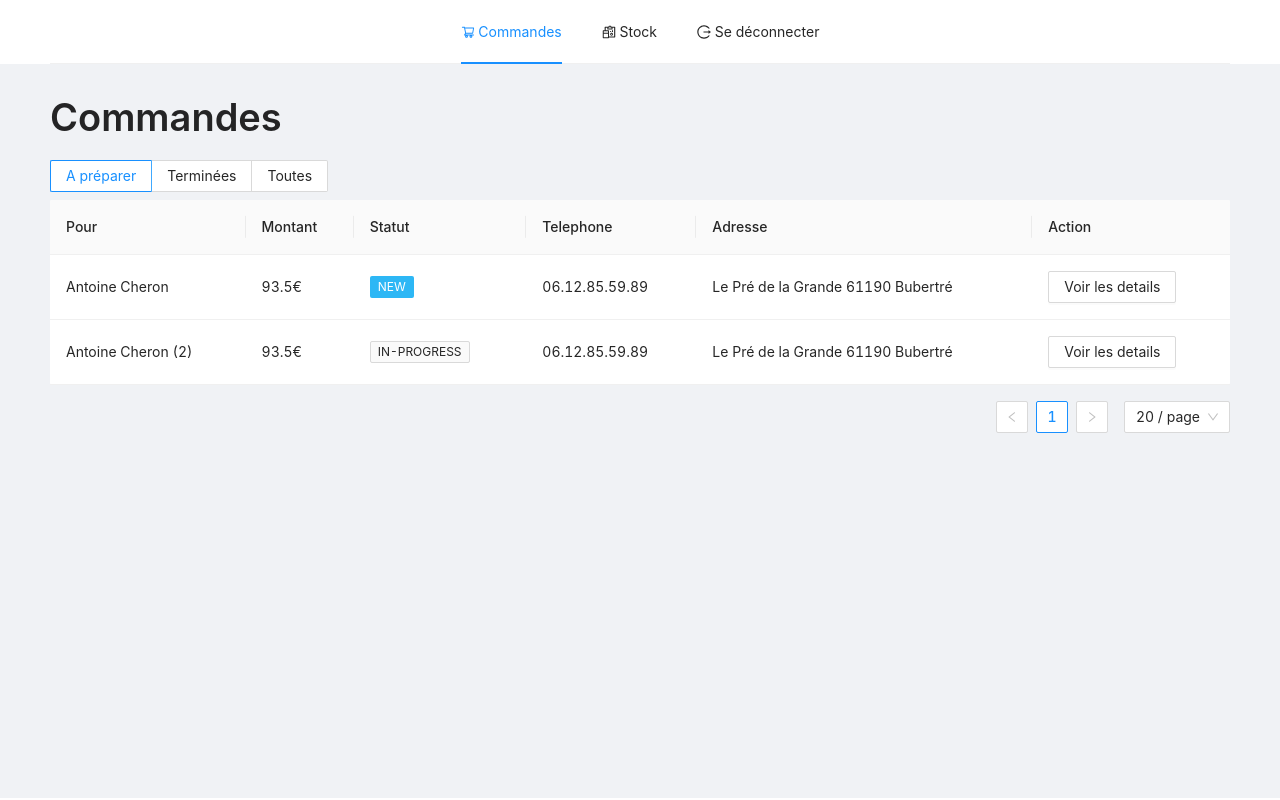
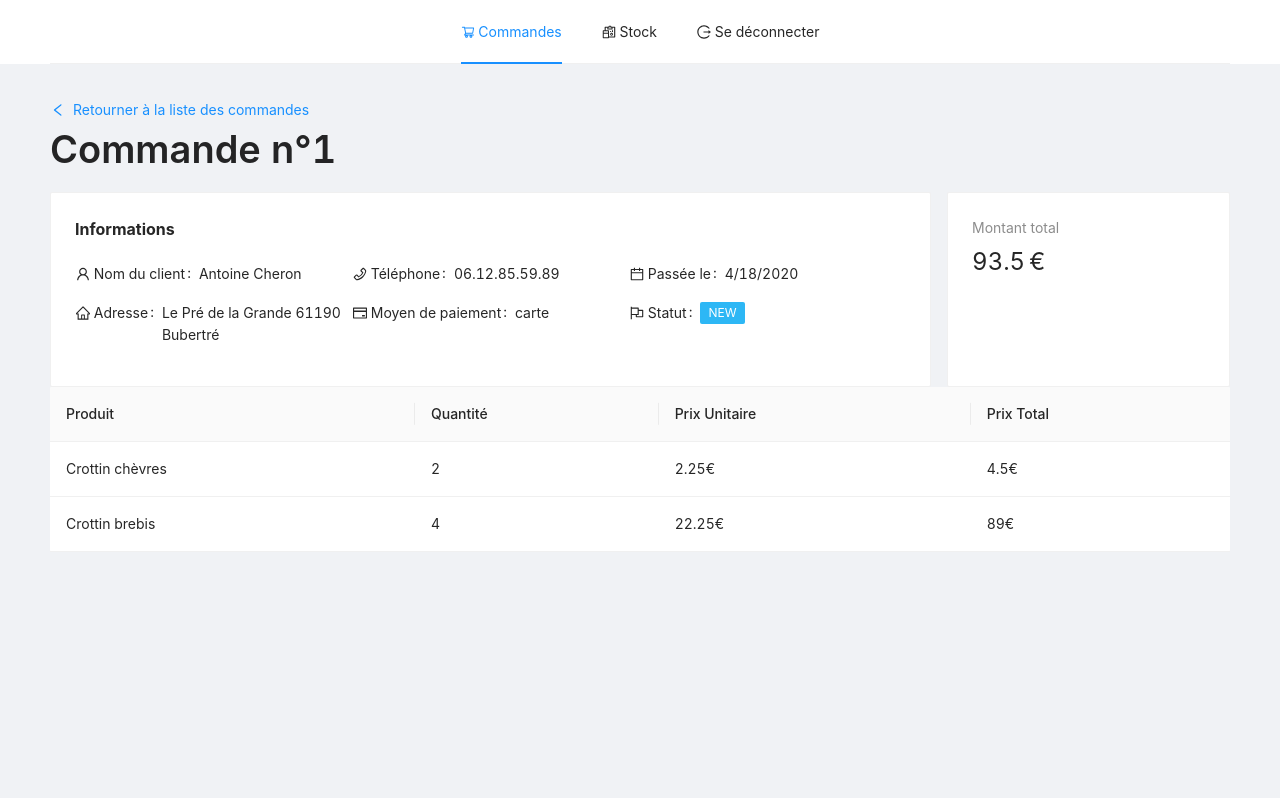
Before and after one commit to AntoineCheron/commander-a-la-ferme, a React (Create React App) app in the folder client/: page /commande/1 in a window 1280 px wide. Before the commit this address led to /. Built offline with nearby package versions, Linux system fonts and the light colour scheme.

Commit message:
Add a page to show the details of an order

```diff
--- a/client/src/AppRouter.tsx
+++ b/client/src/AppRouter.tsx
@@ -1,7 +1,8 @@
 import React from 'react'
-import { Redirect, Route, Switch } from 'react-router-dom'
+import { Redirect, Route, Switch, useParams } from 'react-router-dom'
 
 import Inventory from './pages/Inventory'
+import Order from './pages/Order'
 import Orders from './pages/Orders'
 import Login from './pages/Login'
 import Logout from './pages/Logout'
@@ -11,6 +12,7 @@ const AppRouter = () => {
     <Switch>
       <Route path="/" exact component={Orders} />
       <Route path="/commandes" component={Orders} />
+      <Route path="/commande/:orderId" exact component={Order} />
       <Route path="/stock" exact component={Inventory} />
       <Route path="/login" exact component={Login} />
       <Route path="/logout" exact component={Logout} />
--- a/client/src/components/Navbar.tsx
+++ b/client/src/components/Navbar.tsx
@@ -13,14 +13,11 @@ const Navbar: FunctionComponent<{}> = () => {
   const history = useHistory()
   const current = useMemo(() => {
     const currentPath = window.location.pathname.slice(1)
-    if (currentPath === '') {
+    if (currentPath === '' || currentPath.includes('commande')) {
       return 'commandes'
+    } else {
+      return currentPath
     }
-
-    const indexOfSlash = currentPath.indexOf('/')
-    return indexOfSlash === -1
-      ? currentPath
-      : currentPath.slice(0, currentPath.indexOf('/'))
   }, [window.location.pathname])
 
   return (
--- /dev/null
+++ b/client/src/components/OrderDetails.tsx
@@ -0,0 +1,47 @@
+import React, { FunctionComponent } from 'react'
+import { Card, Descriptions, Col, Row, Statistic, Tag, Typography } from 'antd'
+import { CalendarOutlined, CreditCardOutlined, FlagOutlined, HomeOutlined, MailOutlined, PhoneOutlined, UserOutlined } from '@ant-design/icons'
+
+import { Order, statusColor } from '../models'
+import OrderedItemsList from './OrderedItemsList'
+
+const { Title, Text } = Typography
+
+const OrderDetails: FunctionComponent<{ order: Order }> = ({ order }) => {
+  const orderPrice = order.items.map(item => item.price * item.amount).reduce((sum, value) => sum + value, 0)
+
+  return <>
+    <Title>Commande n°{order.id}</Title>
+
+    <Row gutter={[16, 16]}>
+      <Col span={18}>
+        <Card>
+          <Descriptions title="Informations">
+            <Descriptions.Item label={<Text><UserOutlined /> Nom du client</Text>}>{order.fullname}</Descriptions.Item>
+            <Descriptions.Item label={<Text><PhoneOutlined /> Téléphone</Text>}>{order.telephone}</Descriptions.Item>
+            {order.email && <Descriptions.Item label={<Text><MailOutlined /> Email</Text>}>{order.email}</Descriptions.Item>}
+            <Descriptions.Item label={<Text><CalendarOutlined /> Passée le</Text>}>{order.passedOn.toLocaleDateString()}</Descriptions.Item>
+            <Descriptions.Item label={<Text><HomeOutlined /> Adresse</Text>}>{order.address}</Descriptions.Item>
+            <Descriptions.Item label={<Text><CreditCardOutlined /> Moyen de paiement</Text>}>{order.paymentMethod}</Descriptions.Item>
+            <Descriptions.Item label={<Text><FlagOutlined /> Statut</Text>}><Tag color={statusColor[order.status]}>{order.status.toUpperCase()}</Tag></Descriptions.Item>
+          </Descriptions>
+        </Card>
+
+      </Col>
+
+      <Col span={6}>
+        <Card style={{ height: '100%' }}>
+          <Statistic title="Montant total" value={orderPrice} suffix="€" />
+        </Card>
+      </Col>
+    </Row>
+
+    <Row gutter={[16, 16]}>
+      <Col span={24}>
+        <OrderedItemsList items={order.items} />
+      </Col>
+    </Row>
+  </>
+}
+
+export default OrderDetails
--- /dev/null
+++ b/client/src/components/OrderedItemsList.tsx
@@ -0,0 +1,46 @@
+import React, { FunctionComponent } from 'react'
+import { Table, Typography } from 'antd'
+
+import { OrderedItem } from '../models'
+
+const { Text } = Typography
+
+type OrderedItemsListProps = { items: OrderedItem[] }
+
+const OrderedItemsList: FunctionComponent<OrderedItemsListProps> = ({ items }) => {
+  const itemsWithTotal = items.map(item => {
+    const total = item.price * item.amount
+    return { ...item, total }
+  })
+
+  const columns = [
+    {
+      title: 'Produit',
+      dataIndex: 'title',
+      key: 'title'
+    },
+    {
+      title: 'Quantité',
+      dataIndex: 'amount',
+      key: 'amount'
+    },
+    {
+      title: 'Prix Unitaire',
+      key: 'price',
+      dataIndex: 'price',
+      render: (text: string) => <Text>{text}€</Text>
+    },
+    {
+      title: 'Prix Total',
+      dataIndex: 'total',
+      key: 'total',
+      render: (text: string) => <Text>{text}€</Text>
+    }
+  ];
+
+  return <>
+    <Table columns={columns} dataSource={itemsWithTotal} pagination={false} />
+  </>
+}
+
+export default OrderedItemsList
--- a/client/src/components/OrdersList.tsx
+++ b/client/src/components/OrdersList.tsx
@@ -2,22 +2,18 @@ import React, { FunctionComponent } from 'react'
 import { Button, Table, Tag, Typography } from 'antd'
 
 import { Order, OrderStatus, statusColor } from '../models'
+import { useHistory } from 'react-router-dom'
 
 const { Text } = Typography
 
 type OrdersListProps = { orders: Order[] }
 
 const OrdersList: FunctionComponent<OrdersListProps> = ({ orders }) => {
-
+  const history = useHistory()
   const ordersWithTotal = orders.map(order => {
     const total = order.items.map(item => item.price * item.amount).reduce((sum, value) => sum + value, 0)
     return { ...order, total }
   })
-
-  return <>
-    <Table columns={columns} dataSource={ordersWithTotal} pagination={{ showSizeChanger: true, defaultPageSize: 20 }} />
-  </>
-}
 
   const columns = [
     {
@@ -54,10 +50,15 @@ const columns = [
       key: 'action',
       render: (text: any, record: Order) => (
         <span>
-        <Button>Voir les details</Button>
+          <Button onClick={() => history.push(`/commande/${record.id}`)}>Voir les details</Button>
         </span>
       ),
     },
   ];
 
+  return <>
+    <Table columns={columns} dataSource={ordersWithTotal} pagination={{ showSizeChanger: true, defaultPageSize: 20 }} />
+  </>
+}
+
 export default OrdersList
--- /dev/null
+++ b/client/src/hooks.ts
@@ -0,0 +1,6 @@
+import { useLocation } from 'react-router-dom'
+import qs from 'qs'
+
+export function useQuery () {
+  return qs.parse(useLocation().search.substring(1))
+}
--- a/client/src/models.ts
+++ b/client/src/models.ts
@@ -13,6 +13,7 @@ export type BaseInventoryItem = {
 }
 
 export type Order = {
+  id: string
   fullname: string
   telephone: string
   email?: string
--- /dev/null
+++ b/client/src/pages/Order.tsx
@@ -0,0 +1,30 @@
+import React, { FunctionComponent } from 'react'
+import { useHistory, useParams } from 'react-router-dom'
+import { Button, Result, Typography } from 'antd'
+import { LeftOutlined } from '@ant-design/icons'
+
+import AppLayout from '../components/AppLayout'
+import OrderService from '../services/OrderService'
+import OrderDetails from '../components/OrderDetails'
+
+const Order: FunctionComponent<{}> = () => {
+  const history = useHistory()
+  const { orderId } = useParams<{ orderId: string }>()
+  const order = OrderService.findById(orderId)
+
+  return <AppLayout>
+    <Button type="link" icon={<LeftOutlined />} onClick={() => history.goBack()} style={{ paddingLeft: 0 }}>Retourner à la liste des commandes</Button>
+    {
+      order !== undefined
+        ? <OrderDetails order={order} />
+        : <Result
+          status="404"
+          title="Commande non trouvée"
+          subTitle="Désolé, nous n'avons pas trouvé cette commande."
+          extra={<Button type="primary" onClick={() => history.goBack()}>Retourner à la page précédente</Button>}
+        />
+    }
+  </AppLayout>
+}
+
+export default Order
--- a/client/src/pages/Orders.tsx
+++ b/client/src/pages/Orders.tsx
@@ -1,11 +1,11 @@
 import React, { FunctionComponent } from 'react'
-import { Route, RouteComponentProps, Switch, useHistory } from 'react-router-dom'
+import { Route, RouteComponentProps, Switch, useHistory, useParams, Redirect } from 'react-router-dom'
 import { Radio, Typography } from 'antd'
 
 import AppLayout from '../components/AppLayout'
 import OrdersList from '../components/OrdersList'
-import { Order } from '../models'
 import { RadioChangeEvent } from 'antd/lib/radio'
+import OrderService from '../services/OrderService'
 
 const { Title } = Typography
 
@@ -26,12 +26,14 @@ const OrdersPage: FunctionComponent<RouteComponentProps> = ({ match }) => {
           <Orders activeKey="all" />
         </Route>
 
+        <Route path={`${match.url}`} ><Redirect to={`${match.url}`} /></Route>
       </Switch>
     </AppLayout>)
 }
 
 const Orders: FunctionComponent<{ statusFilter?: string[], activeKey?: string }> = ({ statusFilter, activeKey }) => {
   const history = useHistory()
+  const orders = OrderService.getAll()
   const filteredOrders = orders.filter(order => statusFilter === undefined || statusFilter.includes(order.status))
 
   const handleModeChange = (e: RadioChangeEvent) => {
@@ -51,55 +53,4 @@ const Orders: FunctionComponent<{ statusFilter?: string[], activeKey?: string }>
   </>
 }
 
-const orders: Order[] = [
-  {
-    fullname: 'Antoine Cheron',
-    telephone: '06.12.85.59.89',
-    address: 'Le Pré de la Grande 61190 Bubertré',
-    paymentMethod: 'carte',
-    status: 'new',
-    passedOn: new Date(Date.now()),
-    items: [
-      {
-        id: '1',
-        title: 'Crottin chèvres',
-        category: 'Catégorie 1',
-        price: 2.25,
-        amount: 2
-      },
-      {
-        id: '2',
-        title: 'Crottin brebis',
-        category: 'Catégorie 2',
-        price: 22.25,
-        amount: 4
-      }
-    ]
-  },
-  {
-    fullname: 'Antoine Cheron (2)',
-    telephone: '06.12.85.59.89',
-    address: 'Le Pré de la Grande 61190 Bubertré',
-    paymentMethod: 'carte',
-    status: 'in-progress',
-    passedOn: new Date(Date.now()),
-    items: [
-      {
-        id: '1',
-        title: 'Crottin chèvres',
-        category: 'Catégorie 1',
-        price: 2.25,
-        amount: 2
-      },
-      {
-        id: '2',
-        title: 'Crottin brebis',
-        category: 'Catégorie 2',
-        price: 22.25,
-        amount: 4
-      }
-    ]
-  }
-]
-
 export default OrdersPage
--- /dev/null
+++ b/client/src/services/OrderService.ts
@@ -0,0 +1,64 @@
+import { Order } from '../models'
+
+export default class OrderService {
+  private static orders: Order[] = [
+    {
+      id: '1',
+      fullname: 'Antoine Cheron',
+      telephone: '06.12.85.59.89',
+      address: 'Le Pré de la Grande 61190 Bubertré',
+      paymentMethod: 'carte',
+      status: 'new',
+      passedOn: new Date(Date.now()),
+      items: [
+        {
+          id: '1',
+          title: 'Crottin chèvres',
+          category: 'Catégorie 1',
+          price: 2.25,
+          amount: 2
+        },
+        {
+          id: '2',
+          title: 'Crottin brebis',
+          category: 'Catégorie 2',
+          price: 22.25,
+          amount: 4
+        }
+      ]
+    },
+    {
+      id: '2',
+      fullname: 'Antoine Cheron (2)',
+      telephone: '06.12.85.59.89',
+      address: 'Le Pré de la Grande 61190 Bubertré',
+      paymentMethod: 'carte',
+      status: 'in-progress',
+      passedOn: new Date(Date.now()),
+      items: [
+        {
+          id: '1',
+          title: 'Crottin chèvres',
+          category: 'Catégorie 1',
+          price: 2.25,
+          amount: 2
+        },
+        {
+          id: '2',
+          title: 'Crottin brebis',
+          category: 'Catégorie 2',
+          price: 22.25,
+          amount: 4
+        }
+      ]
+    }
+  ]
+
+  static getAll (): Order[] {
+    return OrderService.orders
+  }
+
+  static findById (id: string): Order | undefined {
+    return OrderService.orders.find(order => order.id === id)
+  }
+}
```
Also changed, not shown: client/package.json (+6 -1 lines), 1 other file (tests, documents, lock files or other folders). Lines whose indentation alone changed are shown as unchanged.
